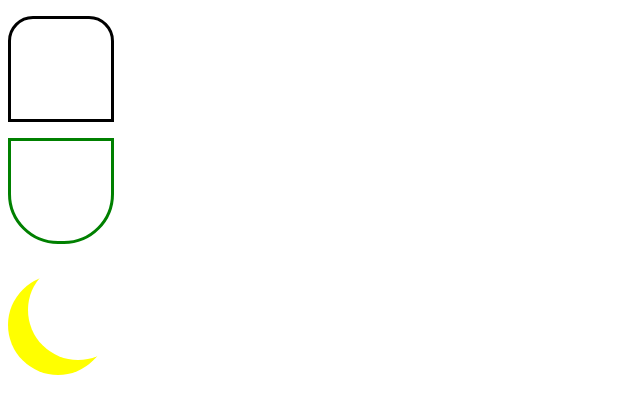
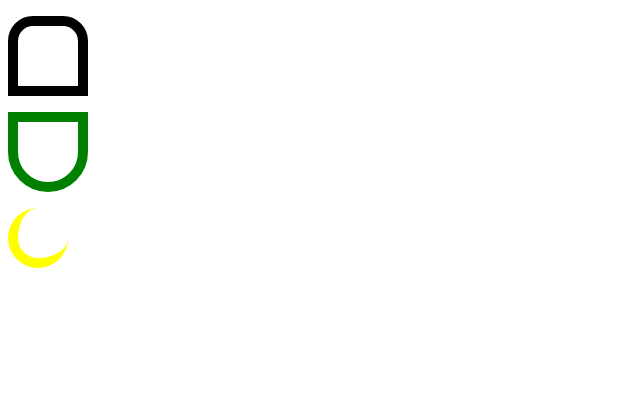
Before and after one commit to fd1-53-17/vyacheslau13, a plain HTML site: page 08.11.2017HOME/homework.html in a window 1280 px wide. Shown: the whole page, without its empty margins (0-640 px from the left). Drawn offline with Linux system fonts and the light colour scheme.

Commit message:
homework/v2.0

```diff
--- a/08.11.2017HOME/homework.css
+++ b/08.11.2017HOME/homework.css
@@ -1,28 +1,27 @@
 .figura1 {
-    width: 100px;
-	height: 100px;
-	border-left: 25px;
+    width: 0px;
+	height: 0px;
     border-top-left-radius: 25px;
     border-top-right-radius: 25px;
-	border-bottom: 25px;
-	border: solid black;
+	border: solid black 10px;
+	padding: 30px;
 
 }
 
 .figura2 {
-    width: 100px;
-    height: 100px;
-    border-left: 50px;
+    width: 0px;
+    height: 0px;
     border-bottom-left-radius: 50px;
     border-bottom-right-radius: 50px;
-    border-top: 50px;
-    border: solid green;
+    border: solid green 10px;
+    padding: 30px;
 }
 
 .figura3 {
-	width: 100px;
-	height: 100px;
+	width: 50px;
+	height: 50px;
+	border-left: solid yellow 10px;
+	border-bottom: solid yellow 10px;
 	border-radius: 50px;
-	box-shadow: -20px 15px 0px 0px yellow;
-	margin-left: 20px;
+
 }
```
